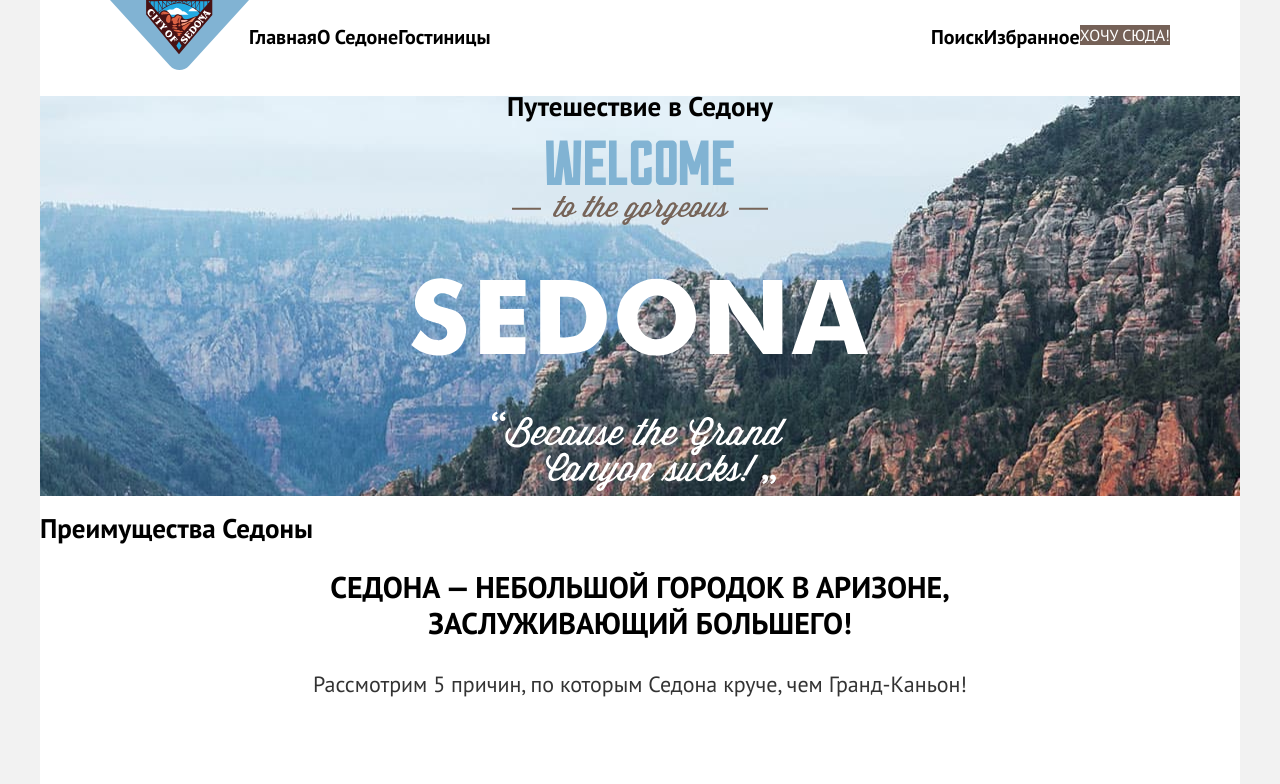
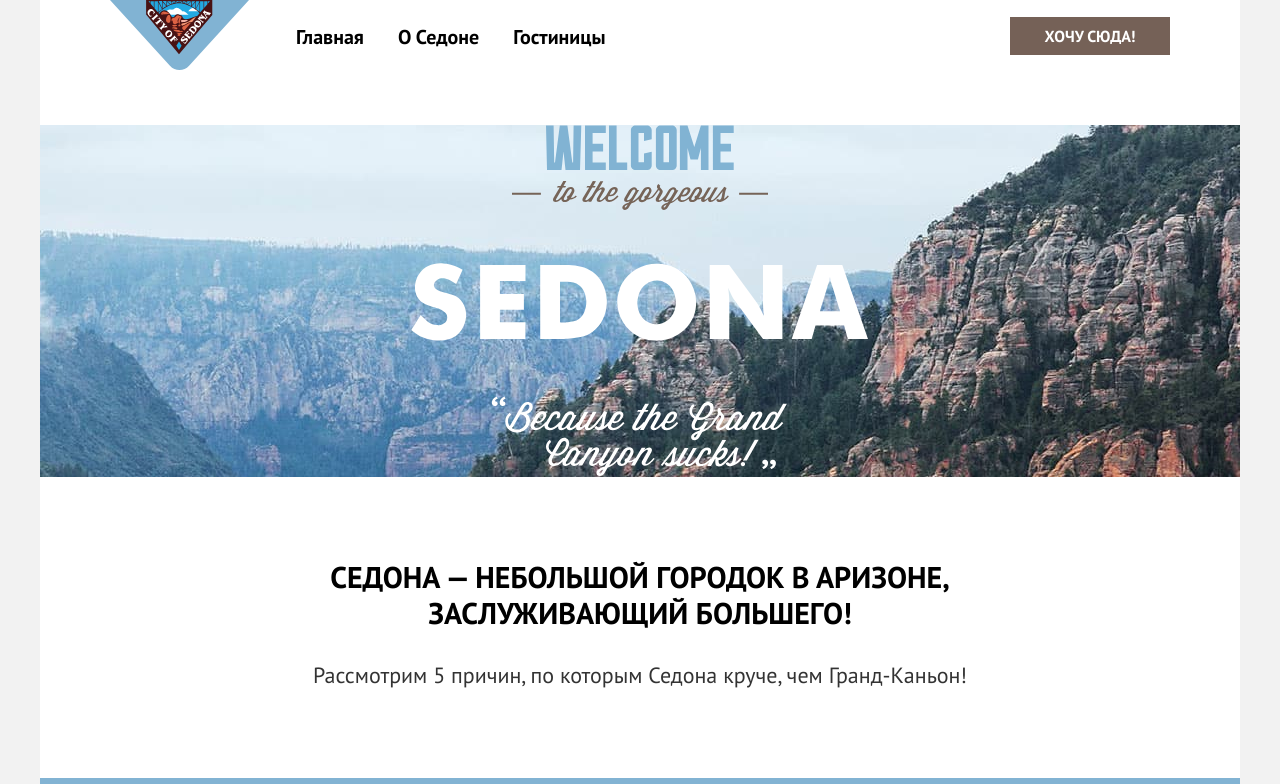
Before and after one commit to seregaautist/2097641-sedona-34, a plain HTML site: page index.html in a window 1280 px wide. Shown: the top 784 px of the page. Drawn offline with Linux system fonts and the light colour scheme; files whose address does not match are found by name.

Commit message:
флексы

```diff
--- a/index.html
+++ b/index.html
@@ -51,7 +51,7 @@
               </a>
             </li>
             <li class="navigation-item-user">
-              <a class="navigation-link-button" href="#">
+              <a class="navigation-link navigation-link-button" href="#">
                 Хочу сюда!
               </a>
             </li>
--- a/styles/styles.css
+++ b/styles/styles.css
@@ -14,12 +14,16 @@
   font-display: swap;
 }
 
+* {
+  box-sizing: border-box;
+}
+
 html {
   height: 100%;
 }
 
 body {
-  margin: 0;
+  margin: 0 ;
   display: flex;
   flex-direction: column;
   min-height: 100%;
@@ -32,7 +36,16 @@ body {
   width: 1280px;
 
 }
-
+.visually-hidden {
+  position: absolute;
+  width: 1px;
+  height: 1px;
+  margin: -1px;
+  padding: 0;
+  border: 0;
+  clip: rect(0 0 0 0);
+  overflow: hidden;
+}
 .container-page {
   margin: 0 auto;
   display: flex;
@@ -49,28 +62,41 @@ body {
 .navigation {
   display:flex;
 }
-
-.logo {
-  margin:0,30px,-5px,0;
+.navigation-logo {
+  margin:0;
 }
-
 .navigation-list {
   display: flex;
+  flex: wrap;
   max-width: 550px;
-  margin: auto auto auto 0;
+  margin: auto auto auto 30px;
   padding: 0;
   list-style-type:none;
 }
-
+.navigation-link {
+  display: block;
+  padding: 20px 17px;
+  font-size: 20px;
+  line-height: 26px;
+  font-weight: 700;
+  text-align: center;
+  color: inherit;
+  text-decoration: none;
+}
 .navigation-list-user {
   display: flex;
+  flex: wrap;
   max-width: 300px;
   margin: auto 0 auto auto;
   list-style-type:none;
 }
 
-
 .navigation-link-button {
+  display: block;
+  min-width: 160px;
+  min-height: 37px;
+  margin: auto auto auto 20px;
+  padding: 9px 15px;
   font-family: "PT Sans", sans-serif;
   font-size: 16px;
   line-height: 20px;
@@ -81,22 +107,13 @@ body {
   background-color: #756157;
 }
 
-.navigation-link {
-  font-size: 20px;
-  line-height: 26px;
-  font-weight: 700;
-  text-align: left;
-  color: inherit;
-  text-decoration: none;
-}
+
 .main-container {
   flex-grow: 1;
 }
-
 .page-header {
   background-color: #ffffff;
 }
-
 /* Добро пожаловать  */
 .welcome {
   text-align: center;
@@ -105,10 +122,9 @@ body {
   background-size: 100% auto;
   background-repeat: no-repeat;
 }
-
-.main-image {
+.welcome-logo {
   display: block;
-  margin: 51 0 82 0;
+  margin: 51px auto 82px auto;
 }
 
 /* .advantages {
@@ -116,6 +132,7 @@ body {
 } */
 
 .town-main {
+  margin: 63px auto 0;
   font-size: 30px;
   line-height: 36px;
   font-weight: 700;
@@ -124,6 +141,7 @@ body {
 }
 
 .town-cause {
+  margin: 31px auto 0;
   font-size: 22px;
   line-height: 26px;
   font-weight: 400;
@@ -142,7 +160,8 @@ body {
 /* Преимущества Седодоны */
 
 .advantages-list {
-  /* display:flex; */
+  display:flex;
+  flex-direction: column;
   margin: 90px 0 0 0;
   padding: 0;
   list-style-type: none;
```
